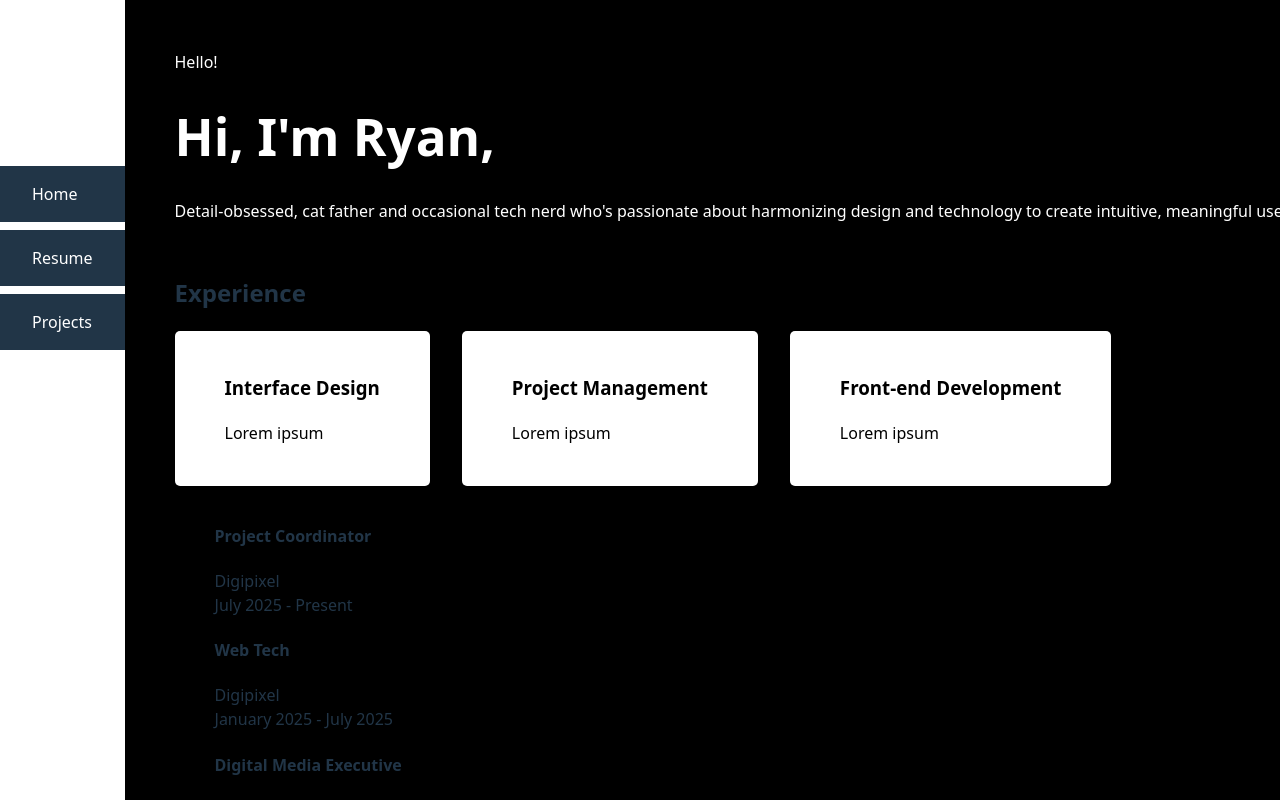
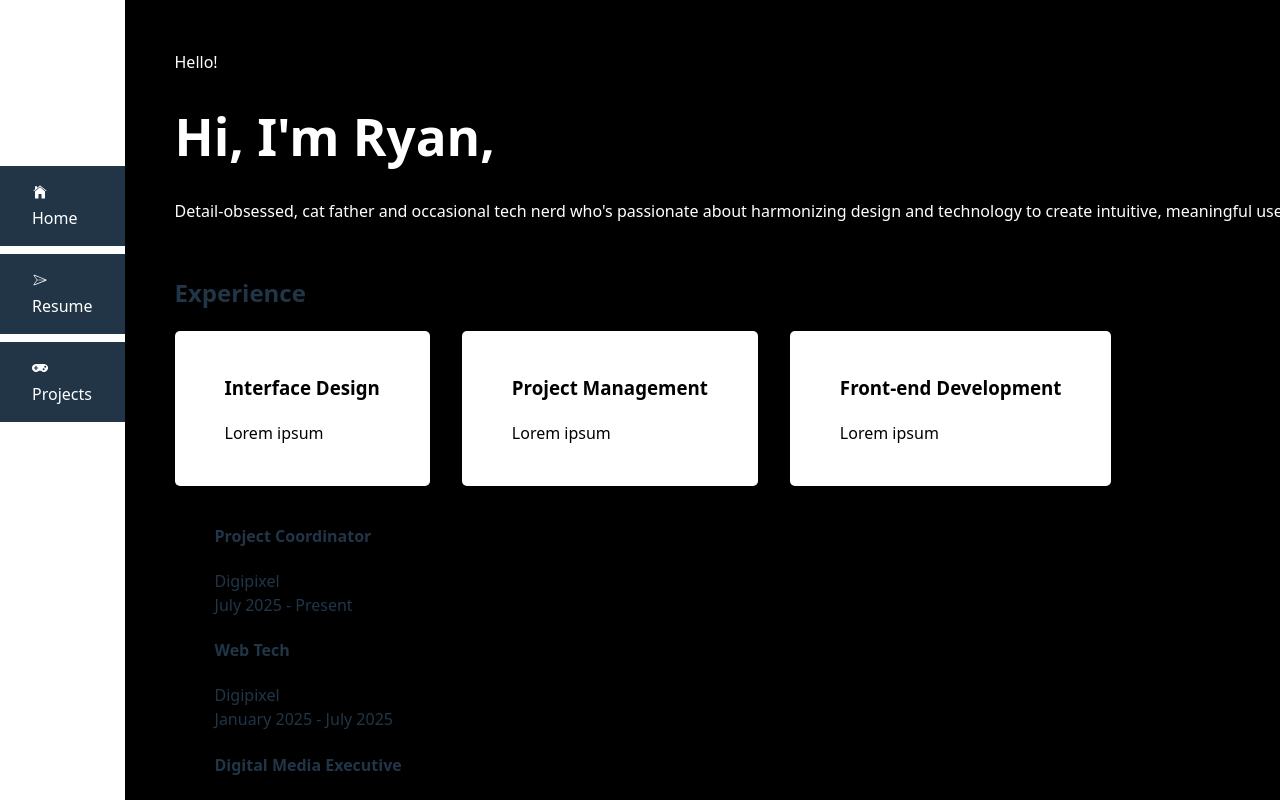
Before and after one commit to gipsoong/gipsoong.com, a React (Vite) app in the folder source/: page / in a window 1280 px wide. Shown: the top 802 px of the page. Built offline with nearby package versions, Linux system fonts and the light colour scheme.

Commit message:
Added icons from 'React Icons' to navbar link items.

```diff
--- a/source/components/Navbar.jsx
+++ b/source/components/Navbar.jsx
@@ -1,6 +1,10 @@
 import {Link, useMatch, useResolvedPath} from "react-router-dom"
 import { FaLinkedin, FaGithub } from "react-icons/fa";
 import { FaInstagram } from "react-icons/fa6";
+import { IoIosHome } from "react-icons/io";
+import { CiPaperplane } from "react-icons/ci";
+import { FaGamepad } from "react-icons/fa";
+
 
 
 export default function Navbar() {
@@ -12,9 +16,9 @@ export default function Navbar() {
                 <div id='profile-picture'></div>
 
                 <ul className='links'>
-                    <CustomLink to="../about">Home</CustomLink>
-                    <CustomLink to="../contact">Resume</CustomLink>
-                    <CustomLink to="../faq">Projects</CustomLink>
+                    <CustomLink to="../about"><IoIosHome />Home</CustomLink>
+                    <CustomLink to="../contact"><CiPaperplane />Resume</CustomLink>
+                    <CustomLink to="../faq"><FaGamepad />Projects</CustomLink>
                 </ul>
             </div>
 
```
